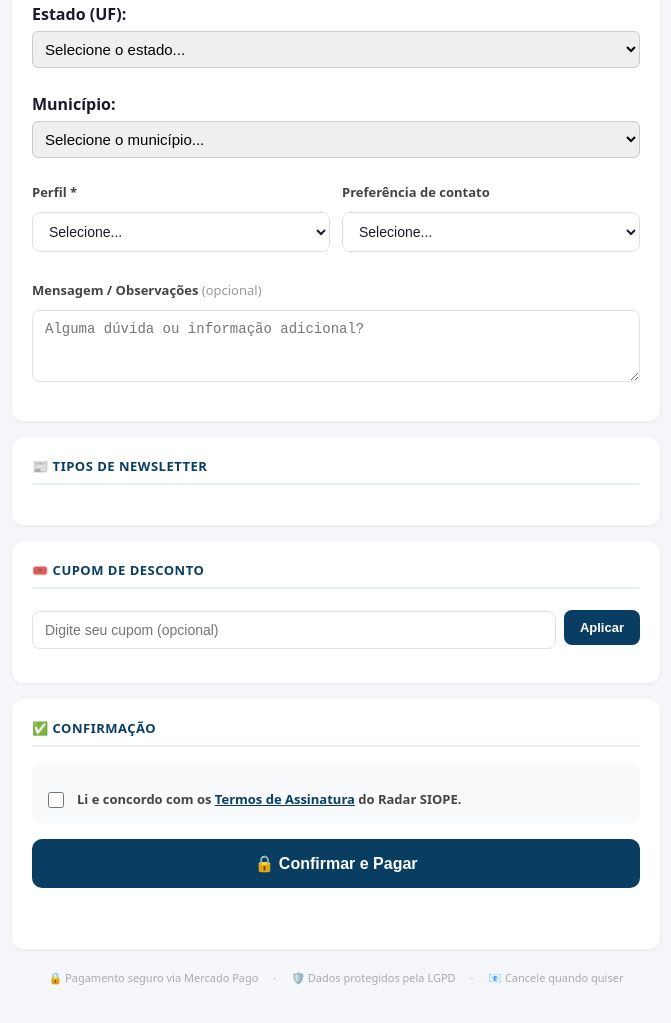
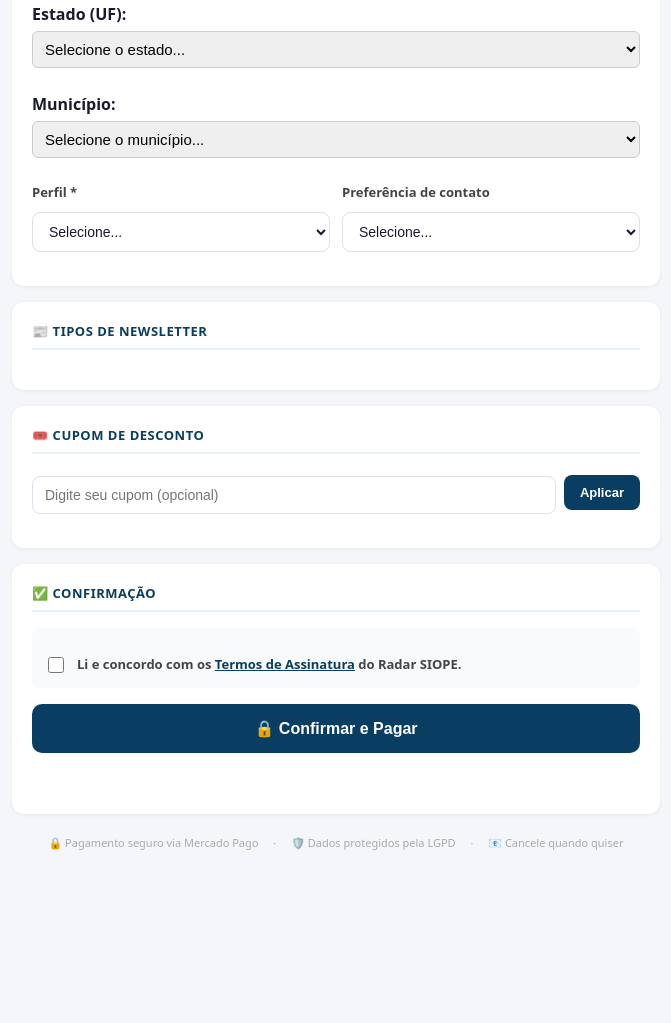
Before and after one commit to ulisses-orlando/radarsiope-vercel, a website: page public/assinatura.html in a window 1280 px wide. Shown: the part 621-1644 px from the top of the page, without its empty margins (304-975 px from the left). After the commit the page ends 1533 px from the top, so only its background shows below. Drawn offline with Linux system fonts and the light colour scheme; no server answers.

Commit message:
Add files via upload

```diff
--- a/public/assinatura.html
+++ b/public/assinatura.html
@@ -722,11 +722,11 @@
           </div>
         </div>
 
-        <div class="rs-field">
+<!--         <div class="rs-field">
           <label for="mensagem">Mensagem / Observações <span
               style="font-weight:400;color:#999">(opcional)</span></label>
           <textarea id="mensagem" placeholder="Alguma dúvida ou informação adicional?"></textarea>
-        </div>
+        </div> -->
       </div>
 
       <!-- ── SEÇÃO 3: Tipos de newsletter ── -->
```
